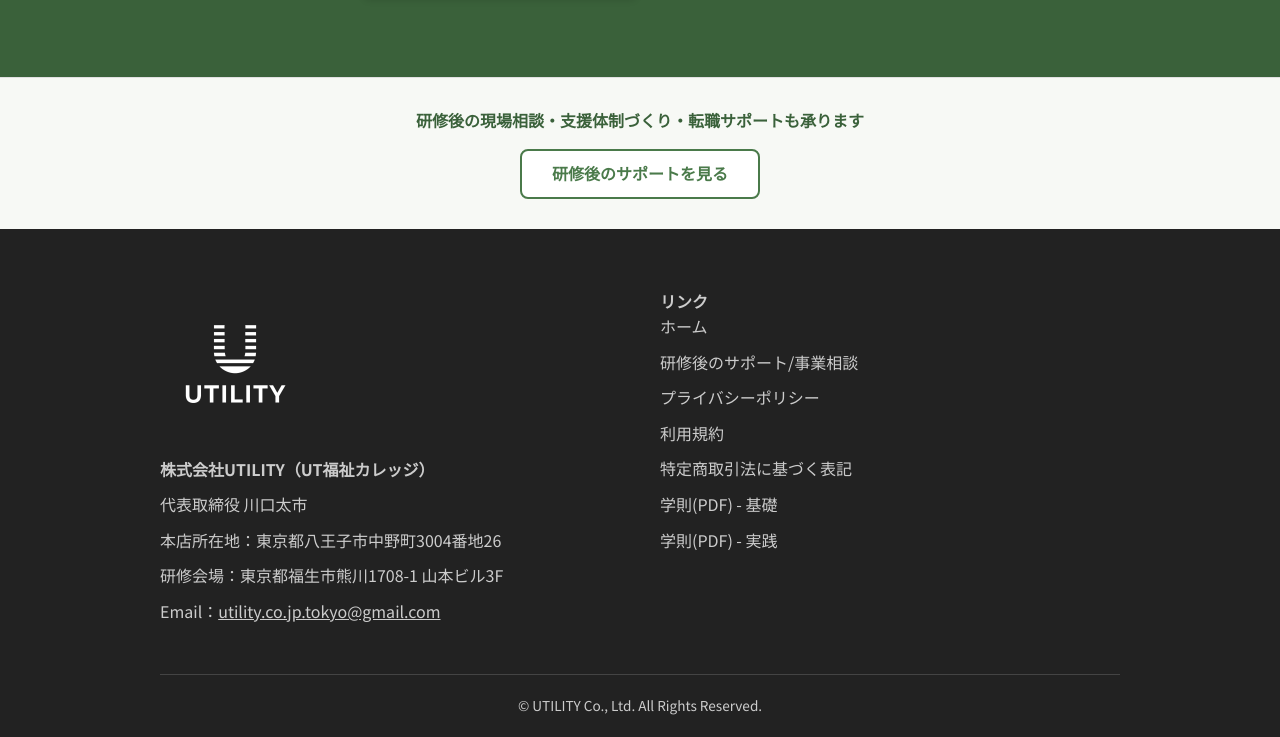
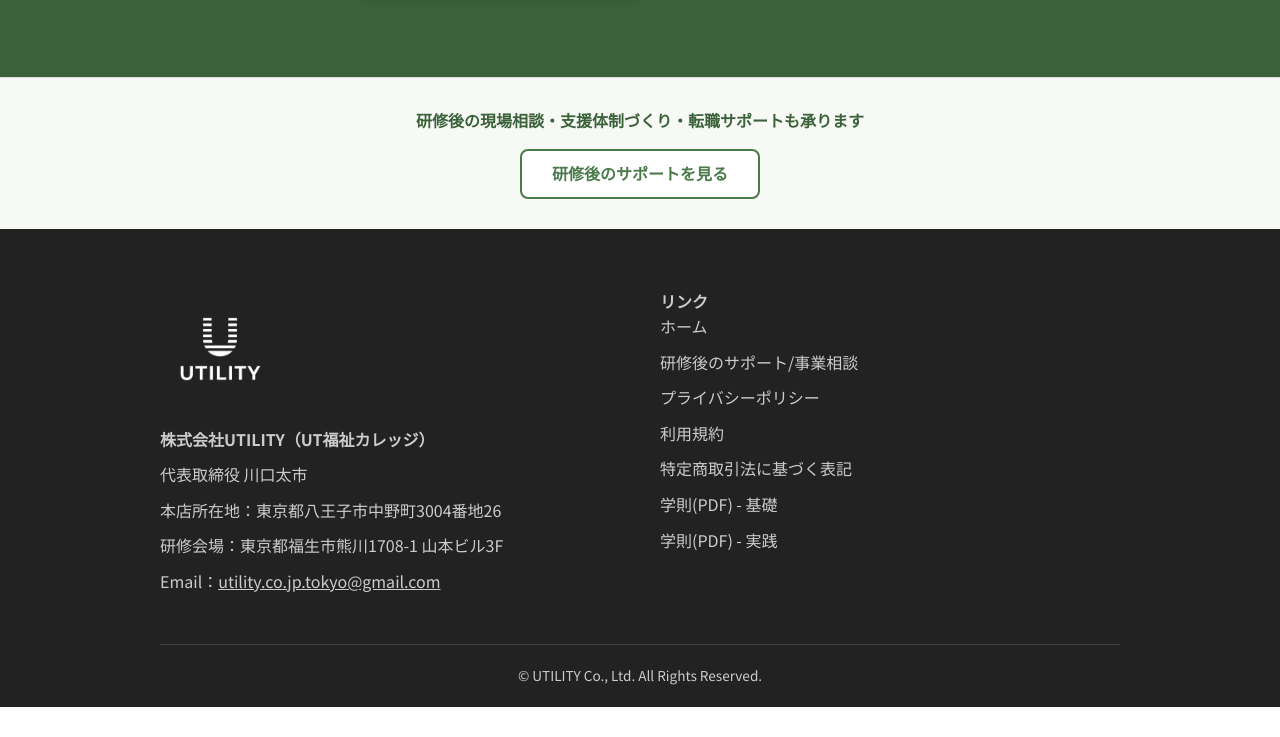
Before and after one commit to utility-s/ut-college, a plain HTML site: page index.html in a window 1280 px wide. Shown: the part 10715-11452 px from the top of the page. After the commit the page ends 11422 px from the top, so only its background shows below. Drawn offline with Linux system fonts and the light colour scheme.

Commit message:
fix: フッター左右カラムの上端揃えとロゴサイズのCSS一本化

```diff
--- a/css/style.css
+++ b/css/style.css
@@ -674,12 +674,14 @@ h1, h2, h3, h4, h5, h6, p {
   grid-template-columns: repeat(2, 1fr);
   gap: 40px;
   margin-bottom: 40px;
+  align-items: start;
 }
 .footer-logo {
+  margin-top: 0;
   margin-bottom: 20px;
 }
 .footer-logo img {
-  height: 40px;
+  height: 120px;
   filter: brightness(0) invert(1);
 }
 .footer-info p {
--- a/index.html
+++ b/index.html
@@ -580,7 +580,7 @@
       <div class="footer-inner">
         <div class="footer-info">
           <div class="footer-logo" style="margin-bottom:18px; line-height:0;">
-            <img src="images/logo.png" alt="UT福祉カレッジ" style="height:150px; width:auto; display:block;">
+            <img src="images/logo.png" alt="UT福祉カレッジ" style="width:auto; display:block;">
           </div>
           <p><strong>株式会社UTILITY（UT福祉カレッジ）</strong></p>
           <p>代表取締役 川口太市</p>
```
Also changed, not shown: privacy.html (+1 -1 lines), services.html (+1 -1 lines), terms.html (+1 -1 lines), tokushoho.html (+1 -1 lines).
